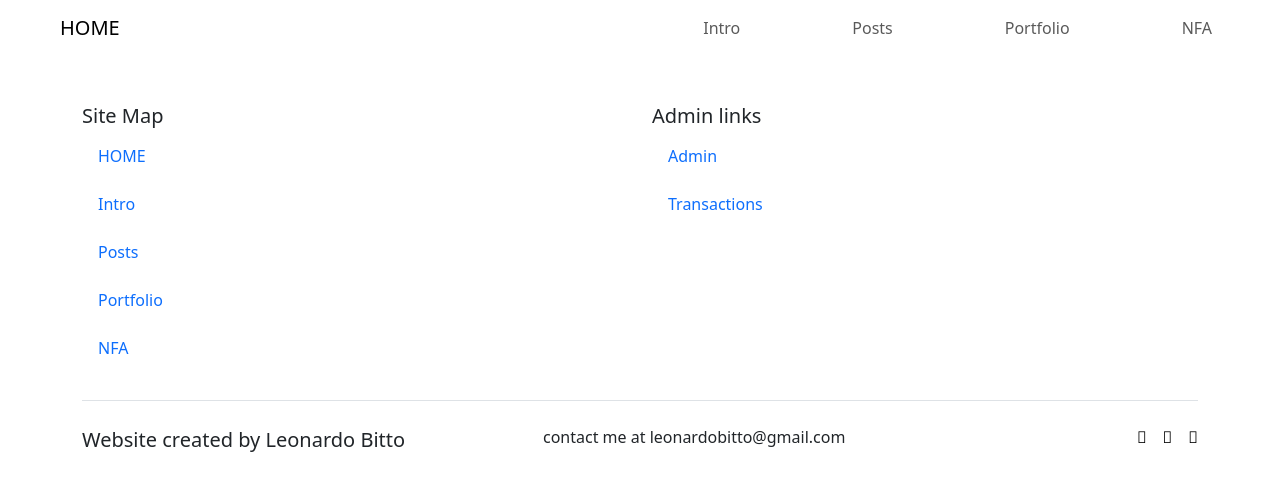
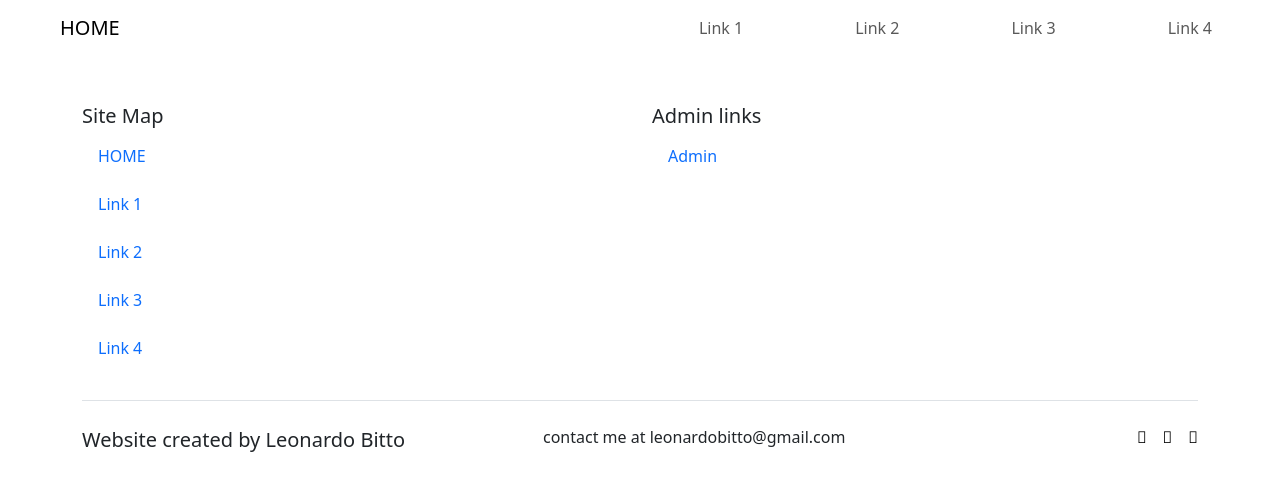
Before and after one commit to leoBitto/website, a Django app: template templates/website/base.html in a window 1280 px wide. Shown: the top 491 px of the page. Run offline with Django 3.2, Linux system fonts and the light colour scheme; the template is opened without the code that fills it, so the values that code supplies are empty; some libraries are stand-ins or nearby versions.

Commit message:
i made the code more generic

```diff
--- a/templates/website/footer.html
+++ b/templates/website/footer.html
@@ -7,11 +7,11 @@
       <div class="col-6">
         <h5>Site Map</h5>
         <ul class="nav flex-column">
-          <li class="nav-item mb-2"><a class="nav-link text-decoration-none" href="{% url 'website:home' %}#home">HOME</a></li>
-          <li class="nav-item mb-2"><a class="nav-link text-decoration-none" href="{% url 'website:home' %}#intro">Intro</a></li>
-          <li class="nav-item mb-2"><a class="nav-link text-decoration-none" href="{% url 'BBlog:articles' %}">Posts</a></li>
-          <li class="nav-item mb-2"><a class="nav-link text-decoration-none" href="{% url 'website:home' %}#portfolio">Portfolio</a></li>
-          <li class="nav-item mb-2"><a class="nav-link text-decoration-none" href="{% url 'screener:index' %}">NFA</a></li>
+          <li class="nav-item mb-2"><a class="nav-link text-decoration-none" href="{% url 'website:home' %}">HOME</a></li>
+          <li class="nav-item mb-2"><a class="nav-link text-decoration-none" href="{% url 'website:home' %}">Link 1</a></li>
+          <li class="nav-item mb-2"><a class="nav-link text-decoration-none" href="{% url 'website:home' %}">Link 2</a></li>
+          <li class="nav-item mb-2"><a class="nav-link text-decoration-none" href="{% url 'website:home' %}">Link 3</a></li>
+          <li class="nav-item mb-2"><a class="nav-link text-decoration-none" href="{% url 'website:home' %}">Link 4</a></li>
         </ul>
       </div>
 
@@ -19,7 +19,7 @@
         <h5>Admin links</h5>
         <ul class="nav flex-column">
           <li class="nav-item mb-2"><a class="nav-link text-decoration-none" href="{% url 'admin:index' %}">Admin</a></li>
-          <li class="nav-item mb-2"><a class="nav-link text-decoration-none" href="{% url 'transactions:base' %}">Transactions</a></li>
+
         </ul>
       </div>
     </div>
--- a/templates/website/navbar.html
+++ b/templates/website/navbar.html
@@ -1,22 +1,22 @@
 <nav class="navbar navbar-expand-lg">
     <div class="container-fluid">
-        <a class="navbar-brand px-5" href="{% url 'website:home' %}#home">HOME</a>
+        <a class="navbar-brand px-5" href="{% url 'website:home' %}">HOME</a>
         <button class="navbar-toggler" type="button" data-bs-toggle="collapse" data-bs-target="#navbarNav" aria-controls="navbarNav" aria-expanded="false" aria-label="Toggle navigation">
         <span class="navbar-toggler-icon"></span>
         </button>
         <div class="collapse navbar-collapse justify-content-end" id="navbarNav">
         <ul class="navbar-nav">
             <li class="nav-item px-5">
-                <a class="nav-link" href="{% url 'website:home' %}#intro">Intro</a>
+                <a class="nav-link" href="{% url 'website:home' %}">Link 1</a>
             </li>
             <li class="nav-item px-5">
-                <a class="nav-link" href="{% url 'BBlog:articles' %}">Posts</a>
+                <a class="nav-link" href="{% url 'website:home' %}">Link 2</a>
             </li>
             <li class="nav-item px-5">
-                <a class="nav-link" href="{% url 'website:home' %}#portfolio">Portfolio</a>
+                <a class="nav-link" href="{% url 'website:home' %}">Link 3</a>
             </li>
             <li class="nav-item px-5">
-                <a class="nav-link" href="{% url 'screener:index' %}">NFA</a>
+                <a class="nav-link" href="{% url 'website:home' %}">Link 4</a>
             </li>
         </ul>
         </div>
--- a/urls.py
+++ b/urls.py
@@ -1,7 +1,7 @@
 from django.urls import path
 from . import views
 
-
+app_name="website"
 urlpatterns = [
     path('', views.base, name="home"),
 ]
```
